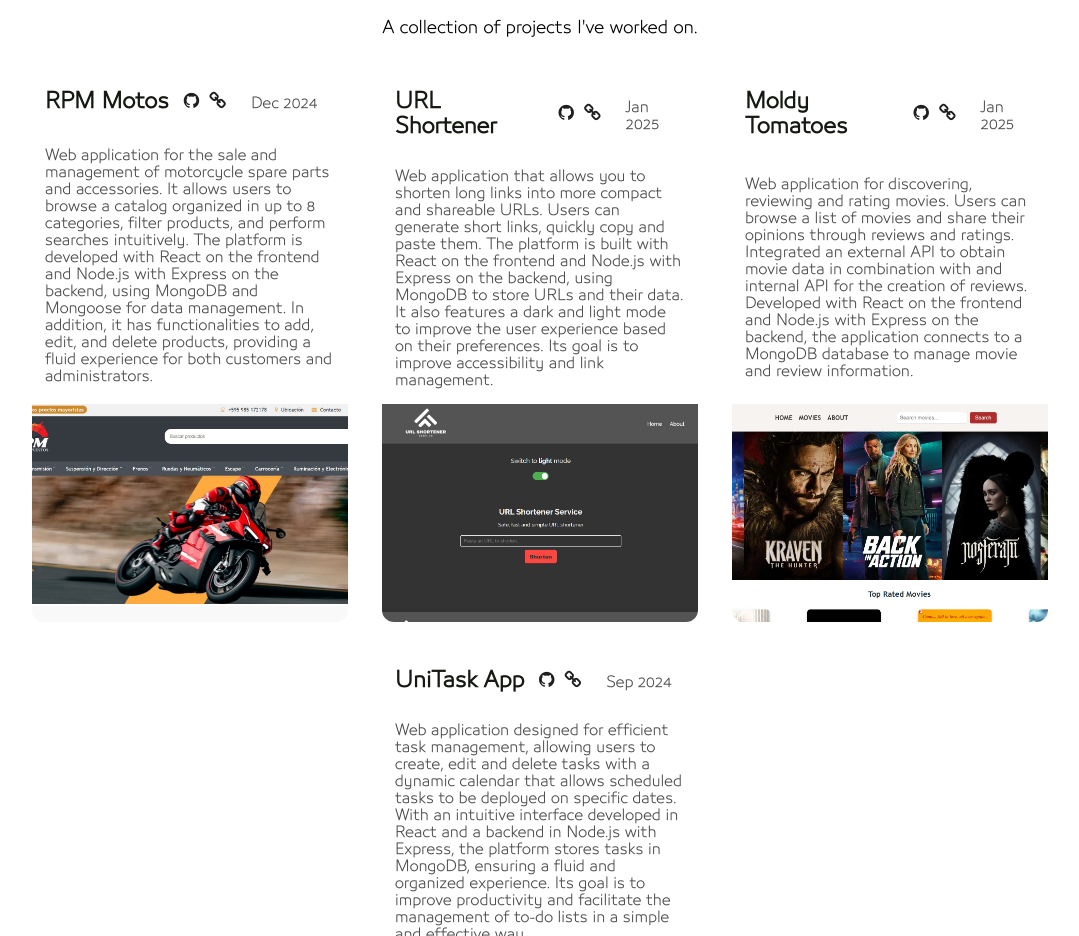
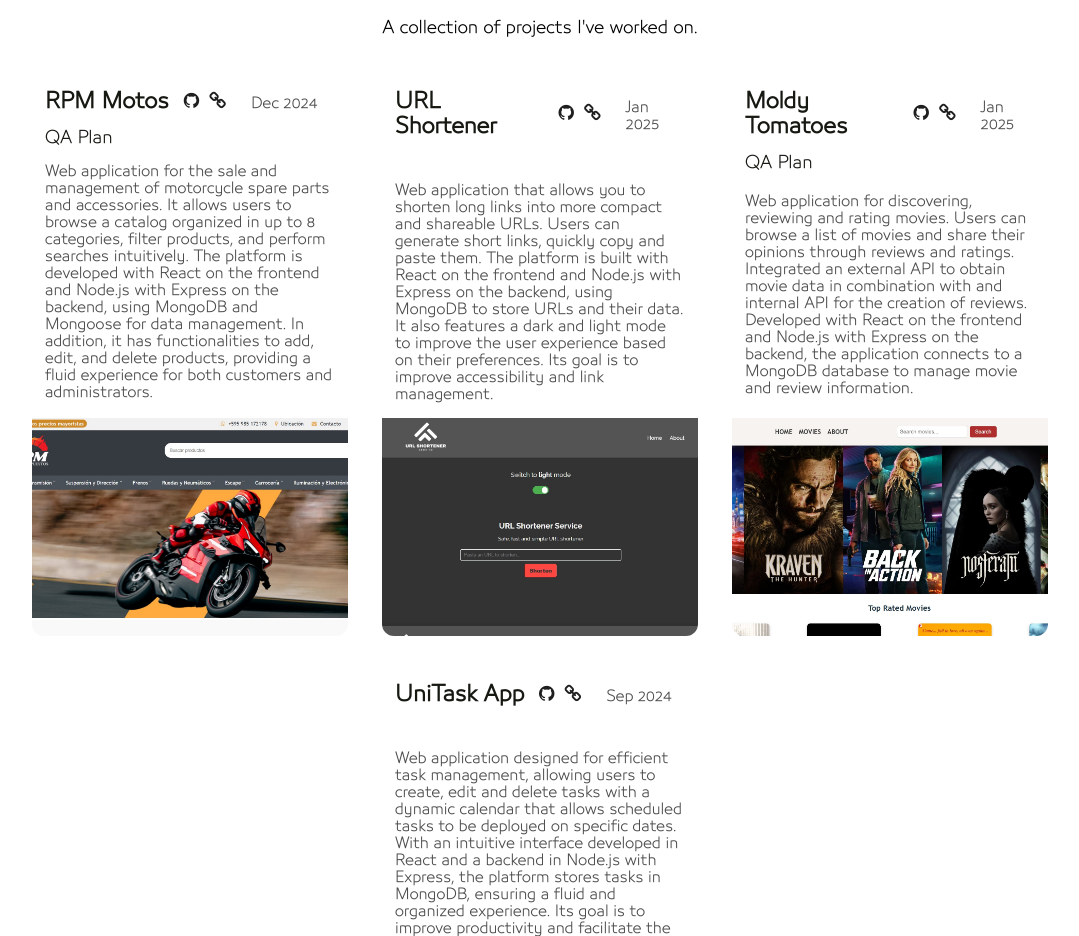
Before and after one commit to SashaWaszaj/portfolio, a React (Vite) app: page / in a window 1280 px wide. Shown: the part 1489-2425 px from the top of the page, without its empty margins (100-1179 px from the left). Built offline with nearby package versions, Linux system fonts and the light colour scheme; a web font is replaced by a local one.

Commit message:
qa plan link added

```diff
--- a/src/Styles CSS/Projects.css
+++ b/src/Styles CSS/Projects.css
@@ -160,3 +160,8 @@
 .titles-div{
     margin-bottom: 20px;
 }
+.QAPlanLink{
+    margin-left: 15px;
+    color: #151912;
+    text-decoration: none;
+}
--- a/src/components/Projects.jsx
+++ b/src/components/Projects.jsx
@@ -29,7 +29,8 @@ const Projects = () => {
             image: rpmimg,
             video: rpmVideo,
             techStack: [HTMLlogo, CSSlogo, JSlogo, reactlogo, nodelogo, mongologo],
-            githubLink: "https://github.com/SashaWaszaj/RPM"
+            githubLink: "https://github.com/SashaWaszaj/RPM",
+            QAPlanLink: "https://drive.google.com/file/d/11TfzYyyrd-kPIctQQjUjH35X6PcCWI-I/view?usp=sharing"
         },
         {
             title: "URL Shortener",
@@ -49,7 +50,8 @@ const Projects = () => {
             image: moldyImg,
             video: moldyVideo,
             techStack: [HTMLlogo, CSSlogo, JSlogo, reactlogo, nodelogo, mongologo],
-            github: "https://github.com/SashaWaszaj/Moldy-Tomatoes"
+            github: "https://github.com/SashaWaszaj/Moldy-Tomatoes",
+            QAPlanLink: "https://drive.google.com/file/d/1uPFucbULHDqBv5wXrva460inB_zkgLaa/view?usp=sharing"
         },
         {
             title: "UniTask App",
@@ -83,6 +85,10 @@ const Projects = () => {
                             <i className="fa fa-link" aria-hidden="true" style={{fontSize: "large", color: "#1e1f1e"}}></i></a></div>
                             <p>{project.date} </p>
                         </div>
+
+                        <div>
+                            { project.QAPlanLink ? <a href={project.QAPlanLink} target="_blank" className="QAPlanLink">QA Plan</a> : <p></p>}
+                        </div>
                         </div>
                         <div>
                         <p>{project.description}</p>
```
